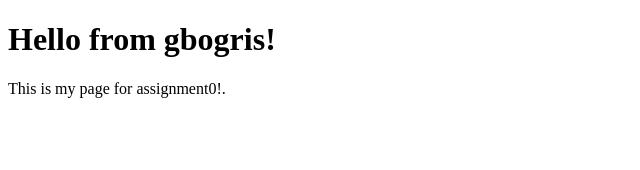
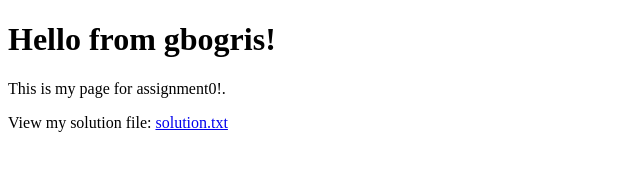
Before and after one commit to gbogris/progintro-hw0--gbogris-, a plain HTML site: page index.html in a window 1280 px wide. Shown: the whole page, without its empty margins (0-640 px from the left). Drawn offline with Linux system fonts and the light colour scheme.

Commit message:
Update index.html

```diff
--- a/index.html
+++ b/index.html
@@ -6,4 +6,7 @@
   <body>
     <h1>Hello from gbogris!</h1>
     <p>This is my page for assignment0!.</p>
+<p>View my solution file:
+   <a href="https://gbogris.github.io/hw0-gbogris/pages/solution.txt">solution.txt</a>
+</p>
 </html>
```
